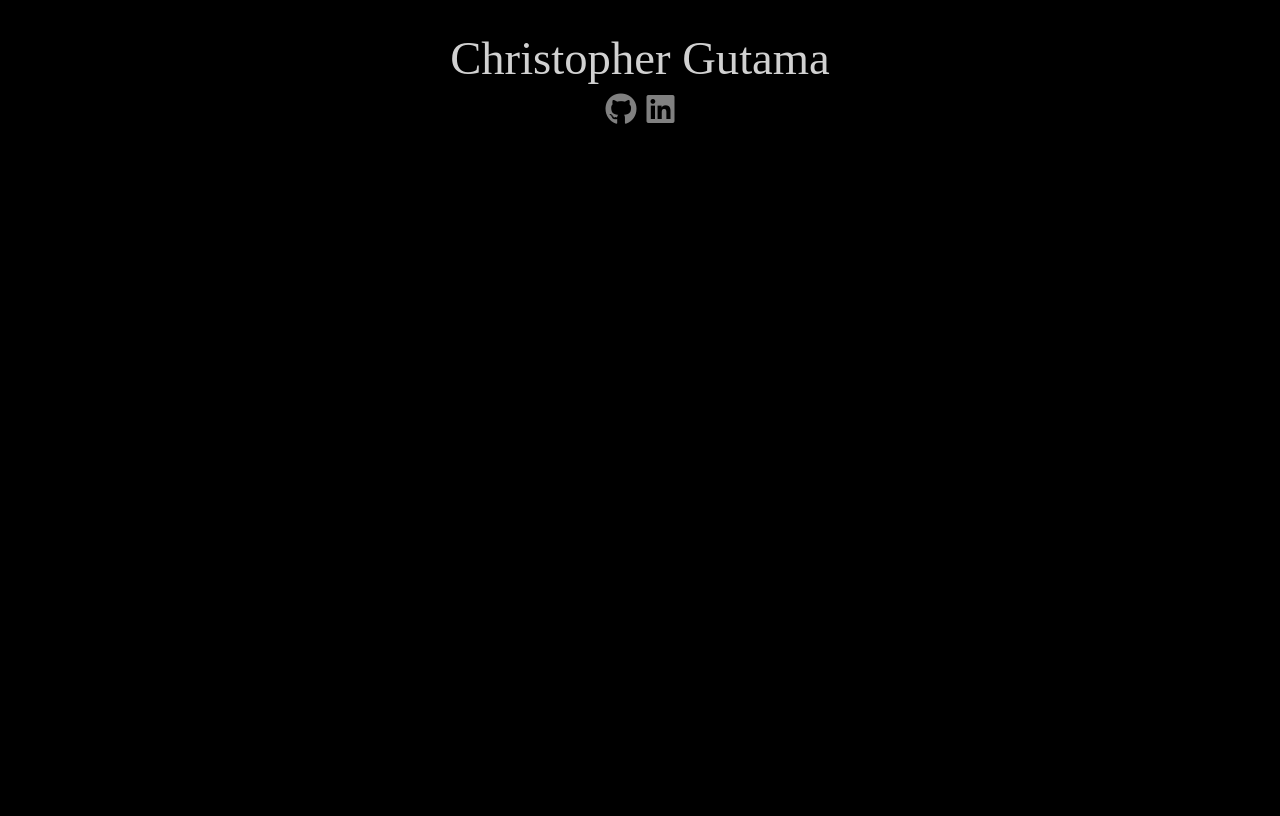
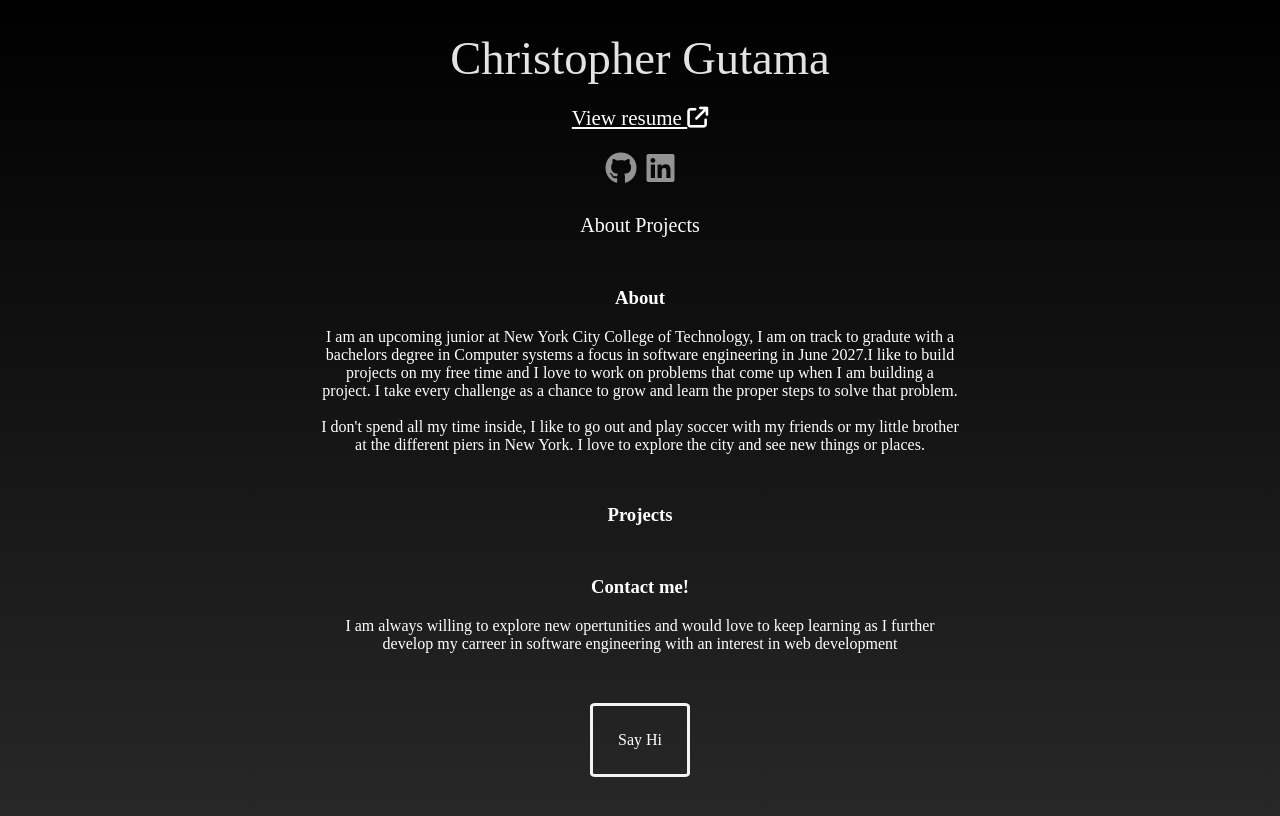
Before and after one commit to Chrisg3142/Christopher-Gutama_Ps, a plain HTML site: page index.html in a window 1280 px wide. Drawn offline with Linux system fonts and the light colour scheme.

Commit message:
adding styles to current html elements

```diff
--- a/index.html
+++ b/index.html
@@ -13,6 +13,9 @@
 <body>
     <div class="topPage">
         <h1>Christopher Gutama</h1>
+        <div class="resume">
+            <p><a href="">View resume <i class="fas fa-arrow-up-right-from-square"></i></a></p>
+        </div>
         <div class="social-icons">
             <a href="https://github.com/Chrisg3142">
                 <i class="fab fa-github fa-2x github-icon"></i>
@@ -21,11 +24,42 @@
                 <i class="fab fa-linkedin fa-2x linkedin-icon"></i>
             </a>
         </div>
+        <nav>
+            <a href="#about">About</a>
+            <a href="#projects">Projects</a>
+        </nav>
+    </div>
+    <div class="main">
+        <div class="about">
+            <h3 id="about">About</h3>
+                <p>
+                    I am an upcoming junior at New York City College of Technology,
+                    I am on track to gradute with a bachelors degree in Computer systems
+                    a focus in software engineering in June 2027.I like to build projects on my
+                    free time and I love to work on problems that come up when I am building a project.
+                    I take every challenge as a chance to grow and learn the proper steps to solve that
+                    problem.
 
+                    <br><br>
+                    I don't spend all my time inside, I like to go out and play soccer with my friends or
+                    my little brother at the different piers in New York. I love to explore the city and see new
+                    things or places.
+                </p>
+        </div>
+        <div class="projects">
+            <h3 id="projects">Projects</h3>
+        </div>
+        <div class="contact">
+            <h3 id="contact">Contact me!</h3>
+            <p>
+                I am always willing to explore new opertunities and would love to keep learning as I further develop my carreer
+                in software engineering with an interest in web development
+            </p>
+
+            <a id="contactBtn" href="mailto:christophergutama123@gmail,com">Say Hi</a>
+        </div>
     </div>
 
-    <h3>About</h3>
-
-      <script src="main.js"></script>
+    <script src="main.js"></script>
 </body>
 </html>
--- a/style.css
+++ b/style.css
@@ -1,15 +1,29 @@
 body{
-  background-color: black;
+  background: linear-gradient(to bottom, black, rgb(40, 40, 40));
+  background-repeat: no-repeat;
+  min-height: 100vh;
+  margin: 0;
+  padding: 0;
 }
 
 h1 {
-  color: rgba(255, 255, 255, 0.821);
+  color: rgba(255, 255, 255, 0.889);
   text-align: center;
   font-weight: 500;
   font-size: 35pt;
   margin-bottom: 5px;
 }
 
+.resume {
+  text-align: center;
+  color: white;
+  font-size: 21px;
+
+}
+.resume p a{
+  text-decoration: underline;
+  color: white;
+}
 .social-icons {
   display: flex;
   justify-content: center;
@@ -18,10 +32,73 @@ h1 {
 }
 
 .social-icons a {
-  color: gray;
+  color: rgb(147, 147, 147);
   transition: color 0.5s ease;
 }
 
 .social-icons a:hover {
   color: white;
 }
+
+nav {
+  margin-top: 30px;
+  text-align: center;
+  font-size: 20px;
+
+}
+
+nav a{
+  position: relative;
+  text-decoration: none;
+  color: white;
+}
+
+nav a::after{
+  content: '';
+  width: 0;
+  height: 2px;
+  background: #ffffff;
+  position: absolute;
+  left: 0;
+  bottom: -1px;
+  transition: 0.5s;
+}
+
+nav a:hover::after{
+  width: 100%;
+}
+
+h3{
+  color: white;
+  text-align: center;
+  margin-top: 50px;
+}
+
+.main {
+  color: white;
+  text-align: center;
+  width: 50%;
+  margin-left: auto;
+  margin-right: auto;
+}
+
+.contact p {
+  margin-bottom: 50px;
+}
+
+.contact #contactBtn {
+  display: inline-block;
+  text-decoration: none;
+  color: white;
+  border: 3px solid rgb(244, 243, 243);
+  padding: 25px;
+  position: relative;
+  border-radius: 5%;
+  transition: all 0.5s ease;
+  transform: translate(0, 0); /* starting position */
+}
+
+.contact #contactBtn:hover {
+  transform: translate(-12px, -10px); /* move left & up */
+  box-shadow: 4px 4px 1px 1px white;
+}
```
Also changed, not shown: assets/sidebarinfo.html (renamed from sidebarinfo.html).
